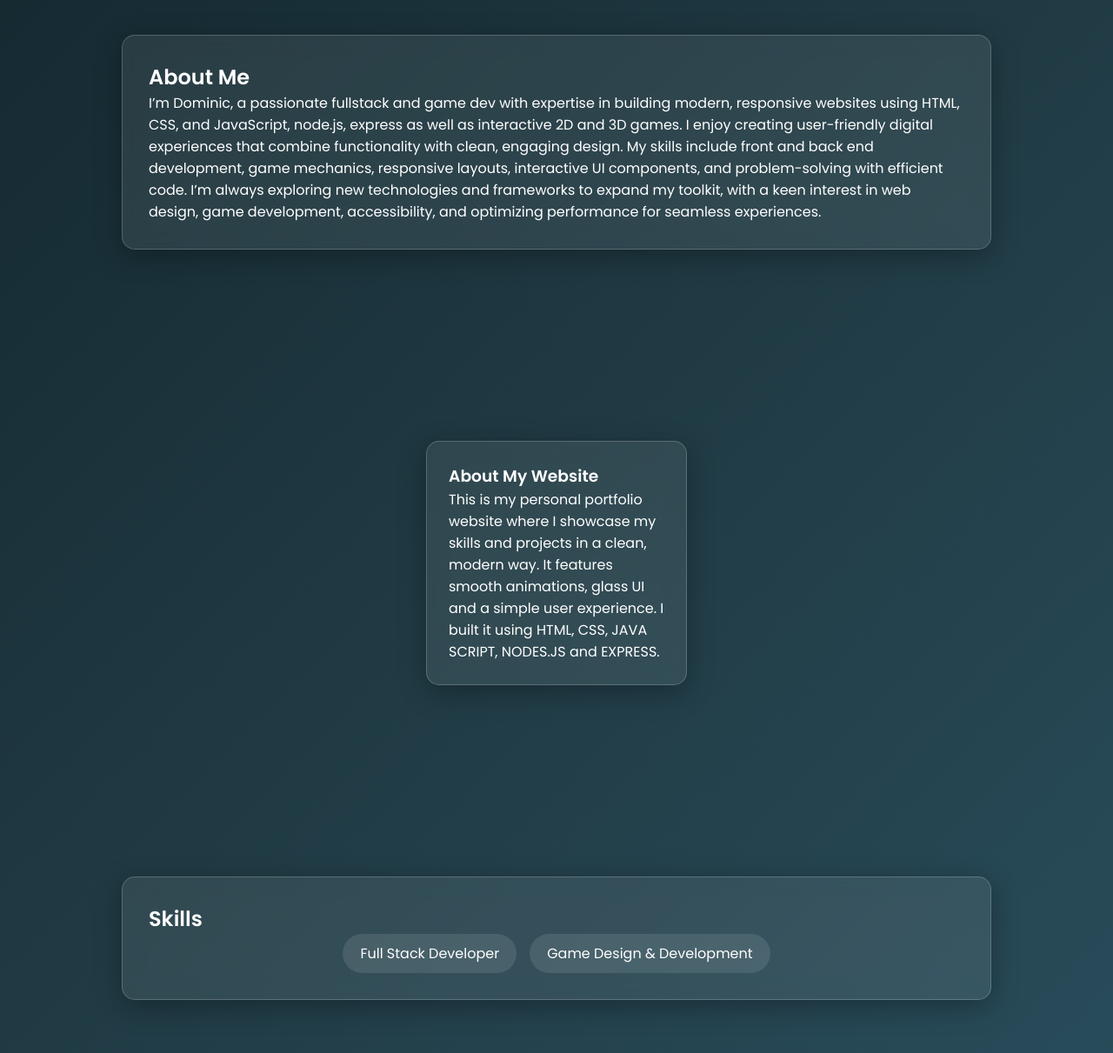
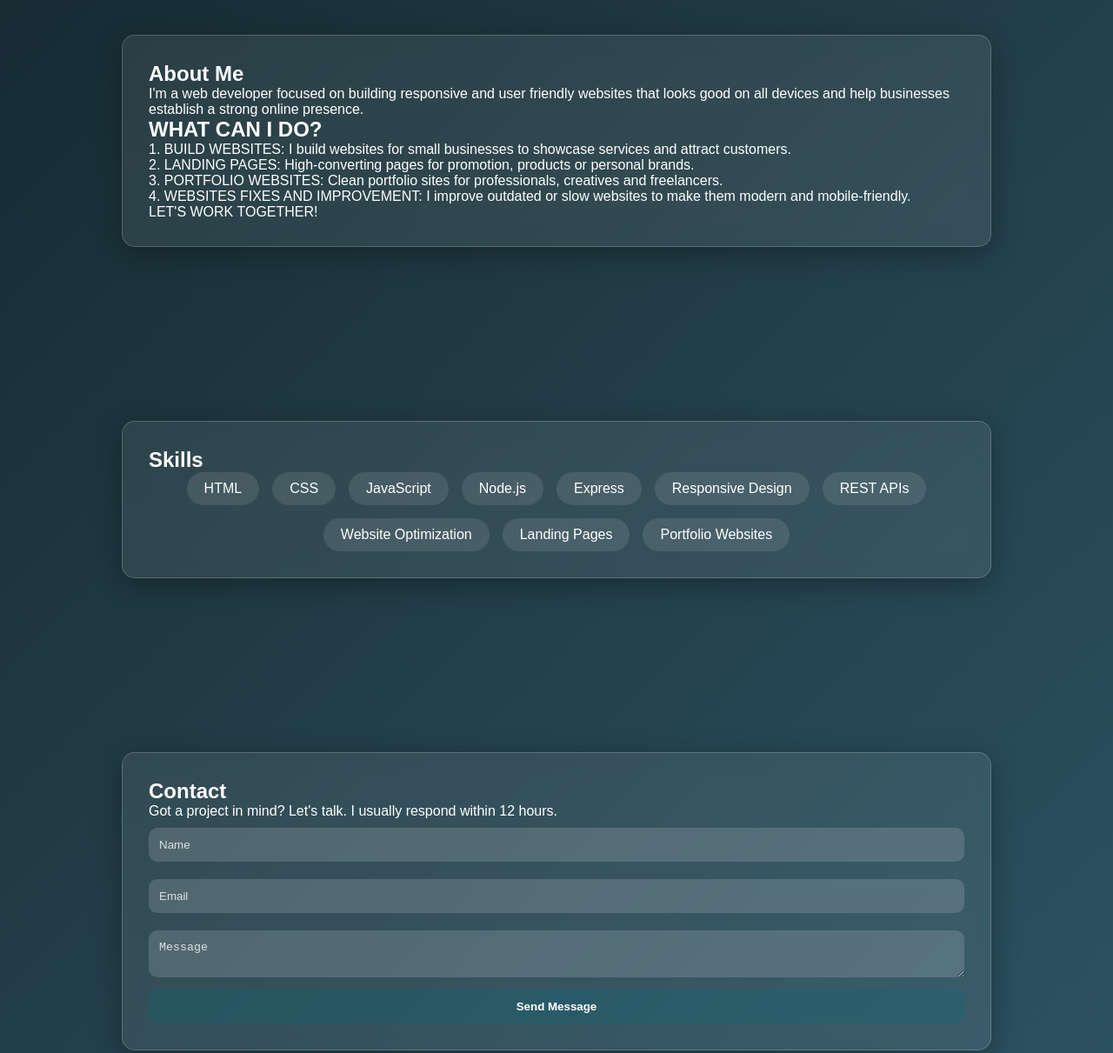
Before and after one commit to ameduoshioke34-dev/portfolio, a plain HTML site: page index.html in a window 1280 px wide. Shown: the part 700-1911 px from the top of the page at 87% size. Drawn offline with Linux system fonts and the light colour scheme.

Commit message:
Update HTML and CSS

```diff
--- a/index.html
+++ b/index.html
@@ -4,8 +4,7 @@
 <meta charset="UTF-8">
 <meta name="viewport" content="width=device-width, initial-scale=1.0">
 <title>DOMINIC'S PORTFOLIO</title>
-<link rel="stylesheet" href="style.css">
-<link href="https://fonts.googleapis.com/css2?family=Poppins:wght@300;400;600&display=swap" rel="stylesheet">
+  <link rel="stylesheet" href="style.css">
 </head>
 <body>
 
@@ -23,7 +22,9 @@
 
 <!-- HERO -->
 <section id="home" class="hero" style="background-image: url('images/hero.jpg');">
-  <h1 class="hero-text">Unveiling My Creative Odyssey</h1>
+  <h1 class="hero-text">Hi, I'm Dominic - Full Stack Developer.</h1>
+  <p>I build modern websites that help businesses grow more customers online.</p>
+   <p>I specialize in creating clean, responsive websites for small businesses, portfolios and landing pages.</p>
 </section>
 
 <!-- ABOUT -->
@@ -31,21 +32,18 @@
   <div class="container glass">
     <h2>About Me</h2>
     <p>
-      I’m Dominic, a passionate fullstack and game dev with expertise in building modern, responsive websites using HTML, CSS, and JavaScript, node.js, express as well as interactive 2D and 3D games. I enjoy creating user-friendly digital experiences that combine functionality with clean, engaging design. My skills include front and back end development, game mechanics, responsive layouts, interactive UI components, and problem-solving with efficient code. I’m always exploring new technologies and frameworks to expand my toolkit, with a keen interest in web design, game development, accessibility, and optimizing performance for seamless experiences.
+      I'm a web developer focused on building responsive and user friendly websites that looks good on all devices and help businesses establish a strong online presence.
     </p>
-  </div>
-</section>
 
-<!-- PROJECT -->
-<section id="projects">
-  <div class="projects">
-    <div class="card glass">
-      <h3>About My Website</h3>
-      <p>
-        This is my personal portfolio website where I showcase my skills and projects in a clean, modern way. It features smooth animations, glass UI and a simple user experience. I built it using HTML, CSS, JAVA SCRIPT, NODES.JS and EXPRESS.
-      </p>
-    </div>
-  </div>
+
+    <h2>WHAT CAN I DO?</h2>
+    <p>
+      <div>1. BUILD WEBSITES: I build websites for small businesses to showcase services and attract customers.</div>
+      <div>2. LANDING PAGES: High-converting pages for promotion, products or personal brands.</div>
+      <div>3. PORTFOLIO WEBSITES: Clean portfolio sites for professionals, creatives and freelancers.</div>
+      <div>4. WEBSITES FIXES AND IMPROVEMENT: I improve outdated or slow websites to make them modern and mobile-friendly.</div>
+    </p>
+    <p>LET'S WORK TOGETHER!</p>
 </section>
 
 <!-- SKILLS -->
@@ -53,9 +51,16 @@
   <div class="container glass">
     <h2>Skills</h2>
     <div class="skills">
-      <div class="skill">Full Stack Developer</div>
-      <div class="skill">Game Design & Development</div>
-    </div>
+      <div class="skill">HTML</div>
+      <div class="skill">CSS</div>
+      <div class="skill">JavaScript</div>
+      <div class="skill">Node.js</div>
+      <div class="skill">Express</div>
+      <div class="skill">Responsive Design</div>
+      <div class="skill">REST APIs</div>
+      <div class="skill">Website Optimization</div>
+      <div class="skill">Landing Pages</div>
+    <div class="skill">Portfolio Websites</div>
   </div>
 </section>
 
@@ -63,13 +68,14 @@
 <section id="contact">
   <div class="container glass">
     <h2>Contact</h2>
+    <p>Got a project in mind? Let's talk. I usually respond within 12 hours.</p>
     <form id="contactForm">
       <input type="text" id="name" placeholder="Name" required>
       <input type="email" id="email" placeholder="Email" required>
       <textarea id="message" placeholder="Message" required></textarea>
       <button type="submit">Send Message</button>
     </form>
-  </div>
+    </div>
 </section>
 
 <script src="script.js"></script>
--- a/style.css
+++ b/style.css
@@ -129,9 +129,9 @@ button {
   width: 100%;
   border: none;
   border-radius: 10px;
-  background: #00ffd5;
+  background: #016c7a3d;
   cursor: pointer;
-  color: #000;
+  color: #ffffff;
   font-weight: bold;
 }
 
```
